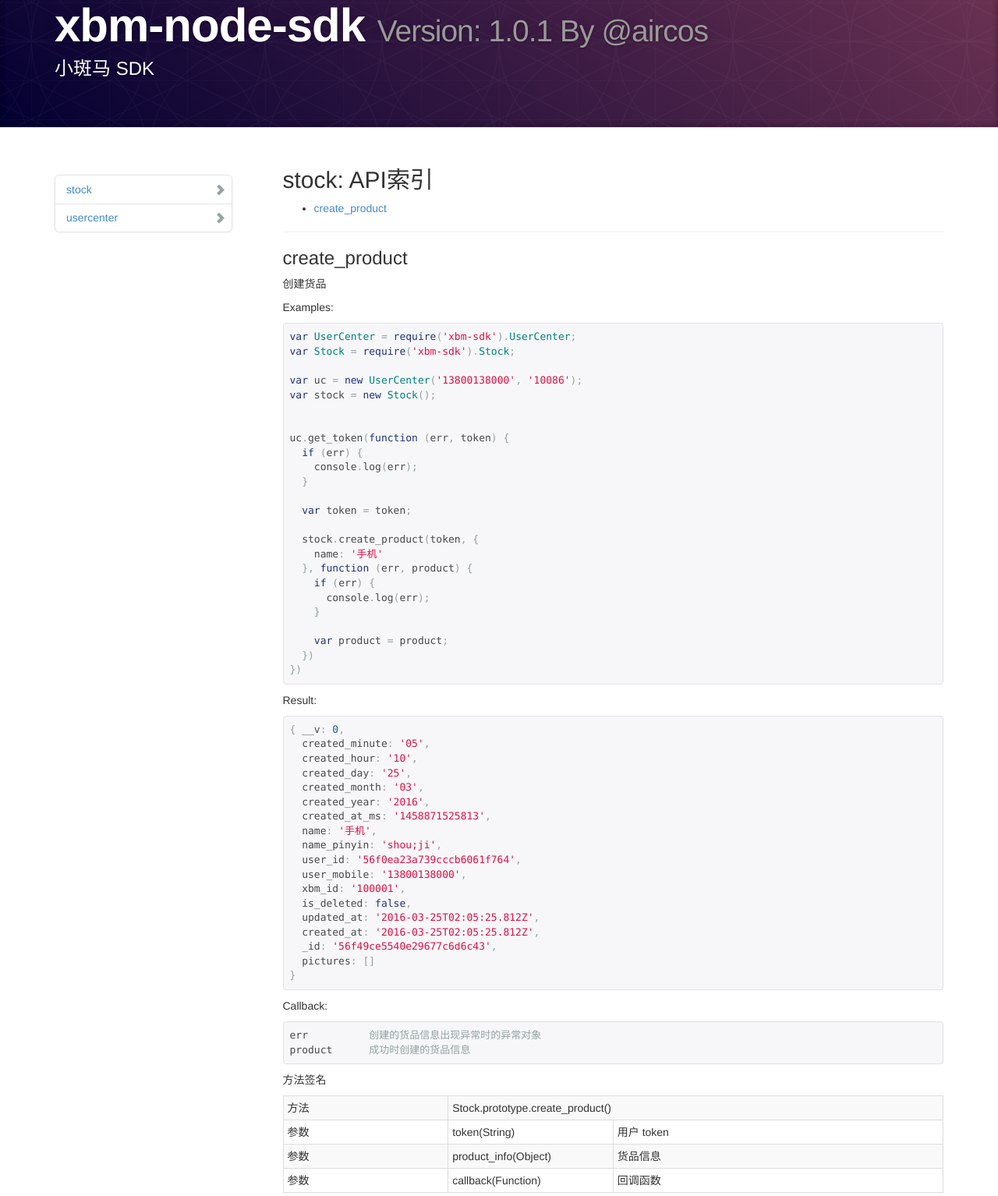
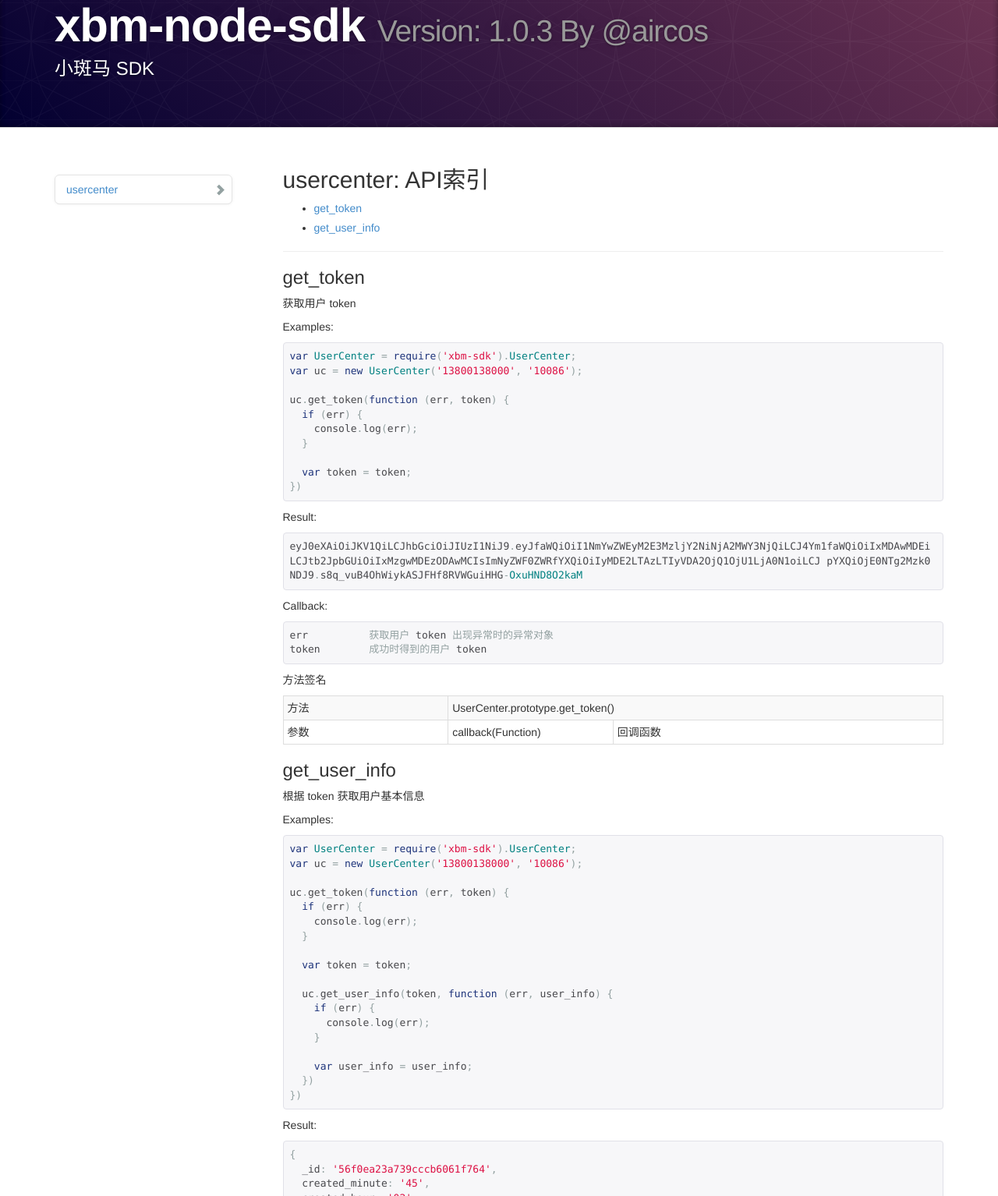
Before and after one commit to aircos/xbm-node-sdk, a plain HTML site: page api.html in a window 1280 px wide. Shown: the part 108-1642 px from the top of the page at 78% size. Drawn offline with Linux system fonts and the light colour scheme.

Commit message:
Update 2016-03-28T06:22:35.554Z

```diff
--- a/api.html
+++ b/api.html
@@ -38,7 +38,7 @@
     </nav>
     <header class="jumbotron subhead">
       <div class="container">
-        <h1>xbm-node-sdk <small>Version: 1.0.1 By @aircos</small></h1>
+        <h1>xbm-node-sdk <small>Version: 1.0.3 By @aircos</small></h1>
         <p class="lead">
           小斑马 SDK
         </p>
@@ -49,32 +49,6 @@
   <div class="row">
     <div class="col-md-3 bs-docs-sidebar">
       <ul class="nav nav-list bs-docs-sidenav affix">
-
-  <li>
-		<div class="accordion" id="stock">
-			<div class="accordion-group">
-				<div class="accordion-heading">
-					<a href="#api_stock" class="api_side_link">stock</a>
-					<div class="accordion-marker">
-						<a class="accordion-toggle collapsed" data-toggle="collapse" data-parent="#stock" href="#collapse_stock">
-							 <span class="glyphicon glyphicon-chevron-right"></span>
-						</a>
-					</div>
-				</div>
-				<div class="accordion-body collapse" id="collapse_stock">
-					<div class="accordion-inner">
-					<ul class="indexs">
-
-						<li>
-							<a href="#stock__create_product">create_product</a>
-						</li>
-
-					</ul>
-					</div>
-				</div>
-			</div>
-		</div>
-  </li>
 
   <li>
 		<div class="accordion" id="usercenter">
@@ -110,106 +84,6 @@
 
     </div>
     <div class="col-md-9">
-
-        <section id="api_stock" class="api">
-  <h2>stock: API索引</h2>
-  <ul class="indexs">
-
-    <li>
-      <a href="#stock__create_product">create_product</a>
-    </li>
-
-  </ul>
-  <hr />
-
-
-  <h3 data-id="stock__create_product">
-    create_product
-  </h3>
-
-
-  <p>创建货品</p><p>Examples:</p><pre><code class="lang-javascript">var UserCenter = require(&#39;xbm-sdk&#39;).UserCenter;
-var Stock = require(&#39;xbm-sdk&#39;).Stock;
-
-var uc = new UserCenter(&#39;13800138000&#39;, &#39;10086&#39;);
-var stock = new Stock();
-
-
-uc.get_token(function (err, token) {
-  if (err) {
-    console.log(err);
-  }
-
-  var token = token;
-
-  stock.create_product(token, {
-    name: &#39;手机&#39;
-  }, function (err, product) {
-    if (err) {
-      console.log(err);
-    }
-
-    var product = product;
-  })
-})
-</code></pre>
-<p>Result:</p><pre><code>{ __v: 0,
-  created_minute: &#39;05&#39;,
-  created_hour: &#39;10&#39;,
-  created_day: &#39;25&#39;,
-  created_month: &#39;03&#39;,
-  created_year: &#39;2016&#39;,
-  created_at_ms: &#39;1458871525813&#39;,
-  name: &#39;手机&#39;,
-  name_pinyin: &#39;shou;ji&#39;,
-  user_id: &#39;56f0ea23a739cccb6061f764&#39;,
-  user_mobile: &#39;13800138000&#39;,
-  xbm_id: &#39;100001&#39;,
-  is_deleted: false,
-  updated_at: &#39;2016-03-25T02:05:25.812Z&#39;,
-  created_at: &#39;2016-03-25T02:05:25.812Z&#39;,
-  _id: &#39;56f49ce5540e29677c6d6c43&#39;,
-  pictures: []
-}
-</code></pre><p>Callback:</p><pre><code>err          创建的货品信息出现异常时的异常对象
-product      成功时创建的货品信息
-</code></pre>
-
-  <p>方法签名</p>
-  <table class="table table-striped table-bordered table-hover table-condensed">
-
-    <tr>
-      <td>方法</td>
-      <td colspan="3">Stock.prototype.create_product()</td>
-    </tr>
-
-
-    <tr>
-      <td>参数</td>
-      <td>token(String)</td>
-      <td colspan="2"><p>用户 token</p></td>
-    </tr>
-
-
-    <tr>
-      <td>参数</td>
-      <td>product_info(Object)</td>
-      <td colspan="2"><p>货品信息</p></td>
-    </tr>
-
-
-    <tr>
-      <td>参数</td>
-      <td>callback(Function)</td>
-      <td colspan="2"><p>回调函数</p></td>
-    </tr>
-
-
-
-  </table>
-
-</section>
-
 
         <section id="api_usercenter" class="api">
   <h2>usercenter: API索引</h2>
```
Also changed, not shown: index.html (+1 -1 lines).
